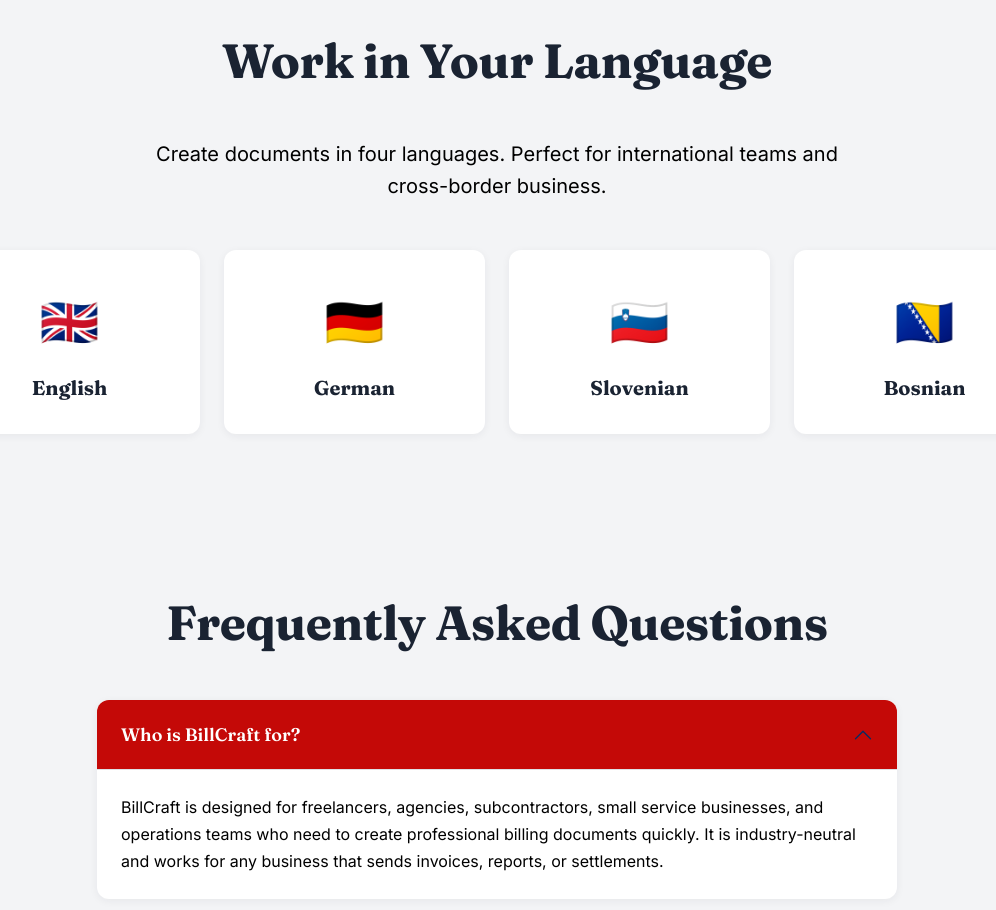
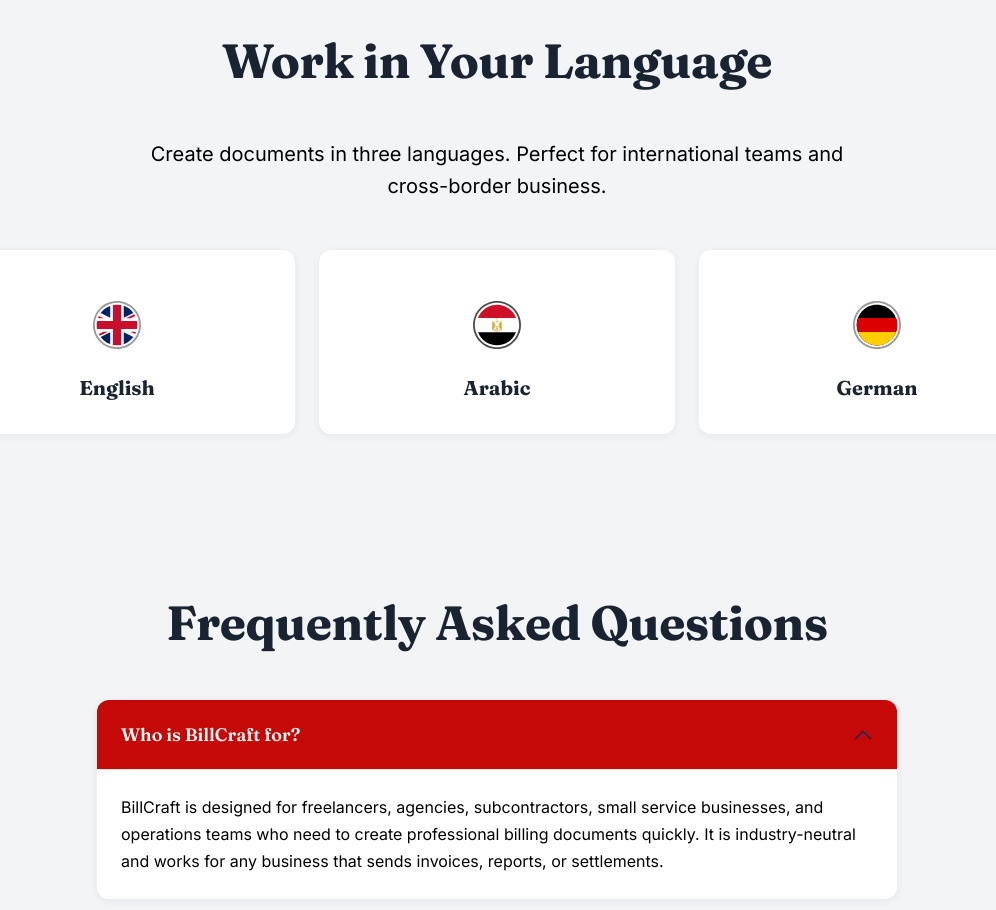
Before and after one commit to ameklad216/amit-full-stack-bootcamp-project-1, a plain HTML site: page index.html in a window 1280 px wide. Shown: the part 5400-6310 px from the top of the page, without its empty margins (143-1139 px from the left). Drawn offline with nearby package versions, Linux system fonts and the light colour scheme.

Commit message:
Update multilingual section: English, Arabic, German with SVG flags

```diff
--- a/index.html
+++ b/index.html
@@ -314,23 +314,19 @@
     <div class="container">
       <h2 class="section-title">Work in Your Language</h2>
       <p class="section-subtitle">
-        Create documents in four languages. Perfect for international teams and cross-border business.      </p>
+        Create documents in three languages. Perfect for international teams and cross-border business.      </p>
       <div class="language-grid">
         <div class="language-card" data-lang="en">
-          <div class="language-flag">🇬🇧</div>
+          <div class="language-flag"><img src="./assets/images/flags/uk-flag-round-circle-icon.svg" alt="UK flag" width="48" height="48"></div>
           <h4>English</h4>
         </div>
+        <div class="language-card" data-lang="ar">
+          <div class="language-flag"><img src="./assets/images/flags/egypt-flag-round-circle-icon.svg" alt="Egypt flag" width="48" height="48"></div>
+          <h4>Arabic</h4>
+        </div>
         <div class="language-card" data-lang="de">
-          <div class="language-flag">🇩🇪</div>
+          <div class="language-flag"><img src="./assets/images/flags/germany-flag-round-circle-icon.svg" alt="Germany flag" width="48" height="48"></div>
           <h4>German</h4>
-        </div>
-        <div class="language-card" data-lang="sl">
-          <div class="language-flag">🇸🇮</div>
-          <h4>Slovenian</h4>
-        </div>
-        <div class="language-card" data-lang="bs">
-          <div class="language-flag">🇧🇦</div>
-          <h4>Bosnian</h4>
         </div>
       </div>
     </div>
```
Also changed, not shown: assets/images/flags/egypt-flag-round-circle-icon.svg (added), assets/images/flags/germany-flag-round-circle-icon.svg (added), assets/images/flags/uk-flag-round-circle-icon.svg (added).
